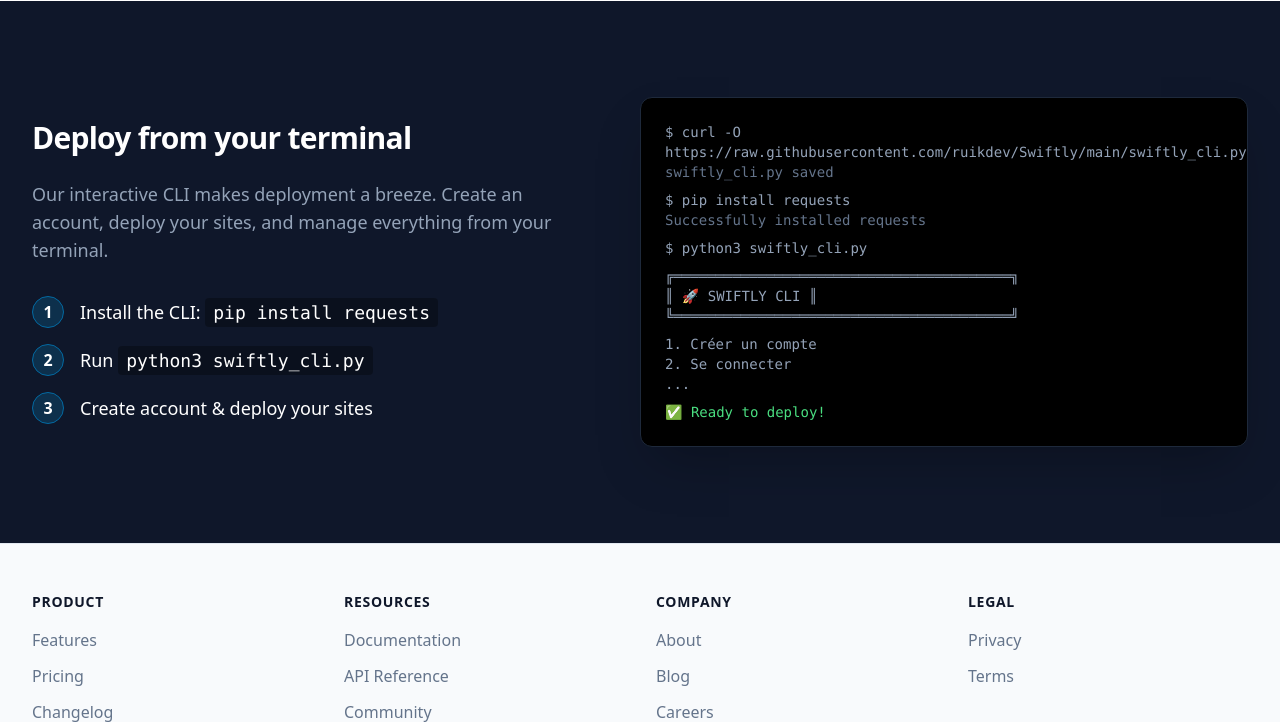
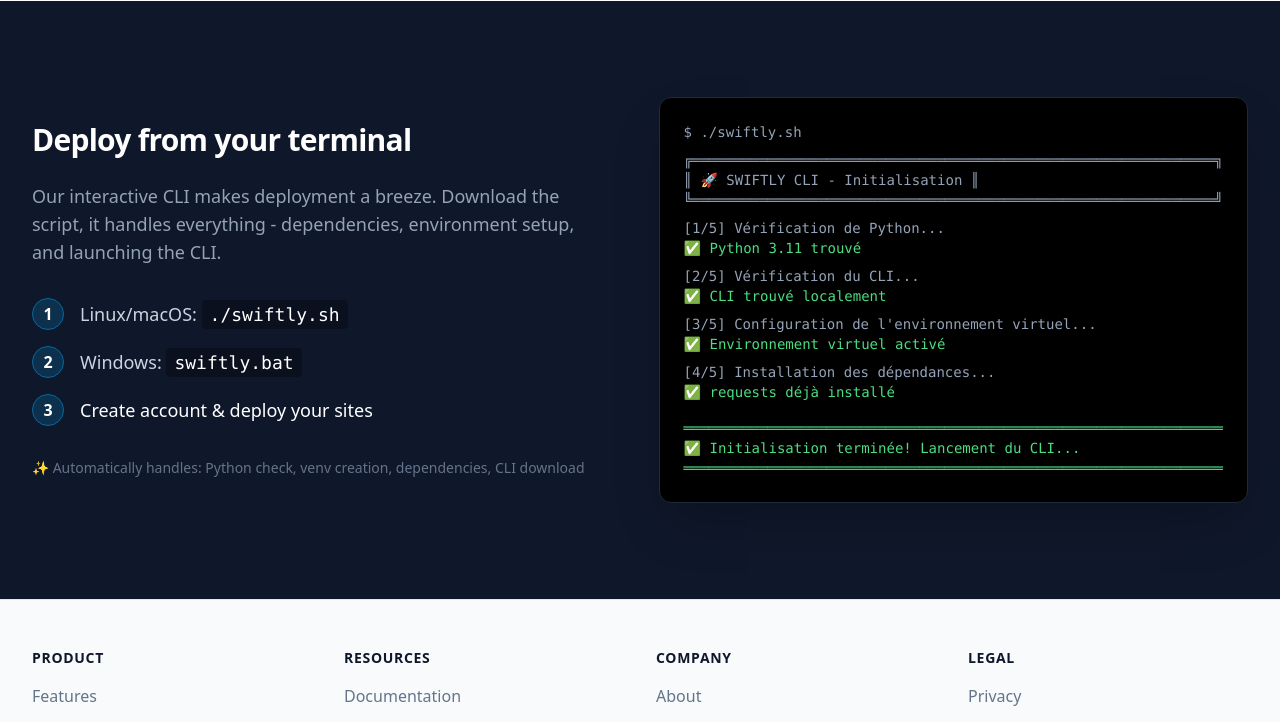
Before and after one commit to ruikdev/Swiftly, a Flask app: page / in a window 1280 px wide. Shown: the part 1554-2276 px from the top of the page. Run offline with Flask 3, Linux system fonts and the light colour scheme; some libraries are stand-ins or nearby versions.

Commit message:
Update CLI instructions and enhance terminal demo for better user experience

```diff
--- a/templates/base.html
+++ b/templates/base.html
@@ -151,39 +151,47 @@
                 <div class="lg:w-1/2">
                     <h2 class="text-3xl font-bold tracking-tight mb-6">Deploy from your terminal</h2>
                     <p class="text-slate-400 text-lg mb-8">
-                        Our interactive CLI makes deployment a breeze. Create an account, deploy your sites, and manage everything from your terminal.
+                        Our interactive CLI makes deployment a breeze. Download the script, it handles everything - dependencies, environment setup, and launching the CLI.
                     </p>
                     <div class="flex flex-col gap-4">
                         <div class="flex items-center gap-4">
                             <div class="w-8 h-8 rounded-full bg-brand-900/50 flex items-center justify-center text-brand-400 font-bold border border-brand-700">1</div>
-                            <span class="text-lg">Install the CLI: <code class="bg-black/30 px-2 py-1 rounded text-brand-300 font-mono">pip install requests</code></span>
+                            <span class="text-lg"><span class="text-slate-300">Linux/macOS:</span> <code class="bg-black/30 px-2 py-1 rounded text-brand-300 font-mono">./swiftly.sh</code></span>
                         </div>
                         <div class="flex items-center gap-4">
                             <div class="w-8 h-8 rounded-full bg-brand-900/50 flex items-center justify-center text-brand-400 font-bold border border-brand-700">2</div>
-                            <span class="text-lg">Run <code class="bg-black/30 px-2 py-1 rounded text-brand-300 font-mono">python3 swiftly_cli.py</code></span>
+                            <span class="text-lg"><span class="text-slate-300">Windows:</span> <code class="bg-black/30 px-2 py-1 rounded text-brand-300 font-mono">swiftly.bat</code></span>
                         </div>
                         <div class="flex items-center gap-4">
                             <div class="w-8 h-8 rounded-full bg-brand-900/50 flex items-center justify-center text-brand-400 font-bold border border-brand-700">3</div>
                             <span class="text-lg">Create account & deploy your sites</span>
                         </div>
                     </div>
+                    <p class="text-slate-500 text-sm mt-8">✨ Automatically handles: Python check, venv creation, dependencies, CLI download</p>
                 </div>
                 <!-- Terminal Demo -->
                 <div class="lg:w-1/2 w-full">
                     <div class="bg-black rounded-xl p-6 shadow-2xl font-mono text-sm border border-slate-800">
-                        <p class="text-slate-400">$ curl -O https://raw.githubusercontent.com/ruikdev/Swiftly/main/swiftly_cli.py</p>
-                        <p class="text-slate-500">swiftly_cli.py saved</p>
-                        <p class="text-slate-400 mt-2">$ pip install requests</p>
-                        <p class="text-slate-500 mb-2">Successfully installed requests</p>
+                        <p class="text-slate-400">$ ./swiftly.sh</p>
+                        <p class="text-slate-400 mt-2">╔══════════════════════════════════════════════════════════════╗</p>
+                        <p class="text-slate-400">║          🚀 SWIFTLY CLI - Initialisation                     ║</p>
+                        <p class="text-slate-400">╚══════════════════════════════════════════════════════════════╝</p>
 
-                        <p class="text-slate-400">$ python3 swiftly_cli.py</p>
-                        <p class="text-slate-400 mt-2">╔════════════════════════════════════════╗</p>
-                        <p class="text-slate-400">║        🚀 SWIFTLY CLI                  ║</p>
-                        <p class="text-slate-400">╚════════════════════════════════════════╝</p>
-                        <p class="text-slate-400 mt-2">1. Créer un compte</p>
-                        <p class="text-slate-400">2. Se connecter</p>
-                        <p class="text-slate-400">...</p>
-                        <p class="text-green-400 mt-2">✅ Ready to deploy!</p>
+                        <p class="text-slate-400 mt-2">[1/5] Vérification de Python...</p>
+                        <p class="text-green-400">✅ Python 3.11 trouvé</p>
+
+                        <p class="text-slate-400 mt-2">[2/5] Vérification du CLI...</p>
+                        <p class="text-green-400">✅ CLI trouvé localement</p>
+
+                        <p class="text-slate-400 mt-2">[3/5] Configuration de l'environnement virtuel...</p>
+                        <p class="text-green-400">✅ Environnement virtuel activé</p>
+
+                        <p class="text-slate-400 mt-2">[4/5] Installation des dépendances...</p>
+                        <p class="text-green-400">✅ requests déjà installé</p>
+
+                        <p class="text-green-400 mt-4">════════════════════════════════════════════════════════════════</p>
+                        <p class="text-green-400">✅ Initialisation terminée! Lancement du CLI...</p>
+                        <p class="text-green-400">════════════════════════════════════════════════════════════════</p>
                     </div>
                 </div>
             </div>
```
Also changed, not shown: README.fr.md (+1 -1 lines), README.md.
